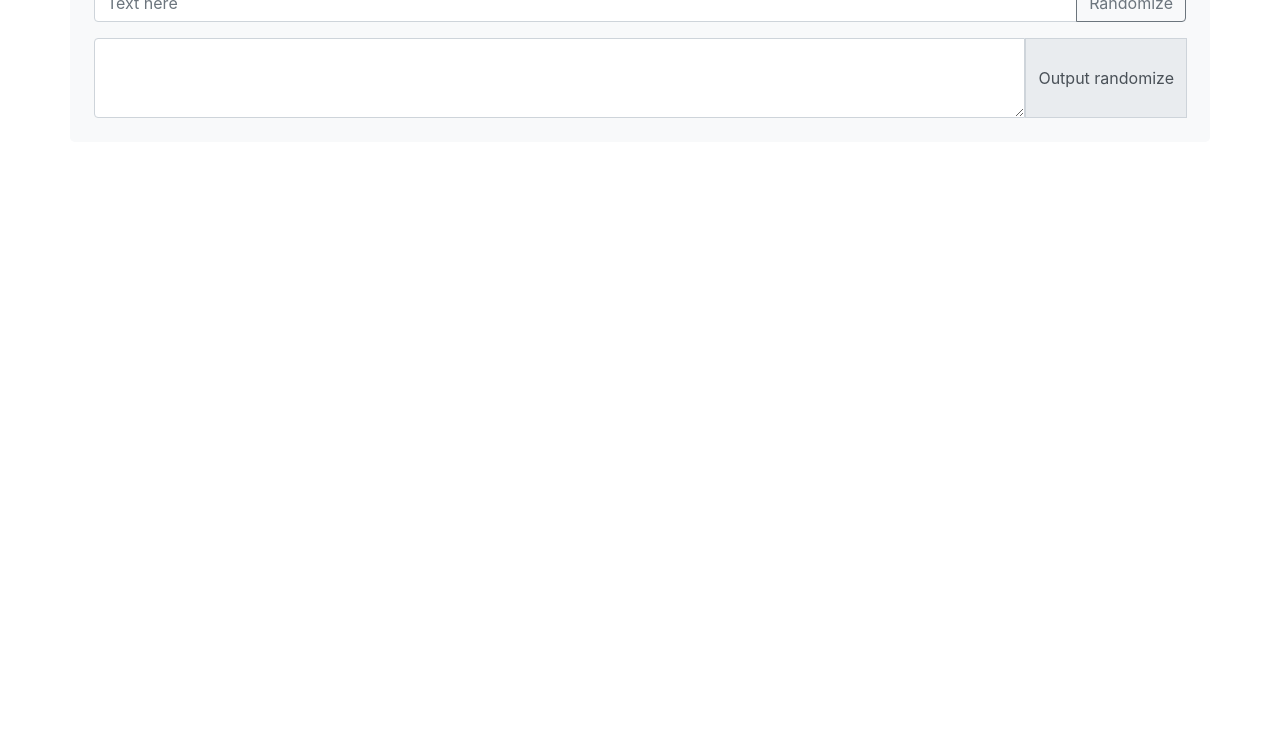
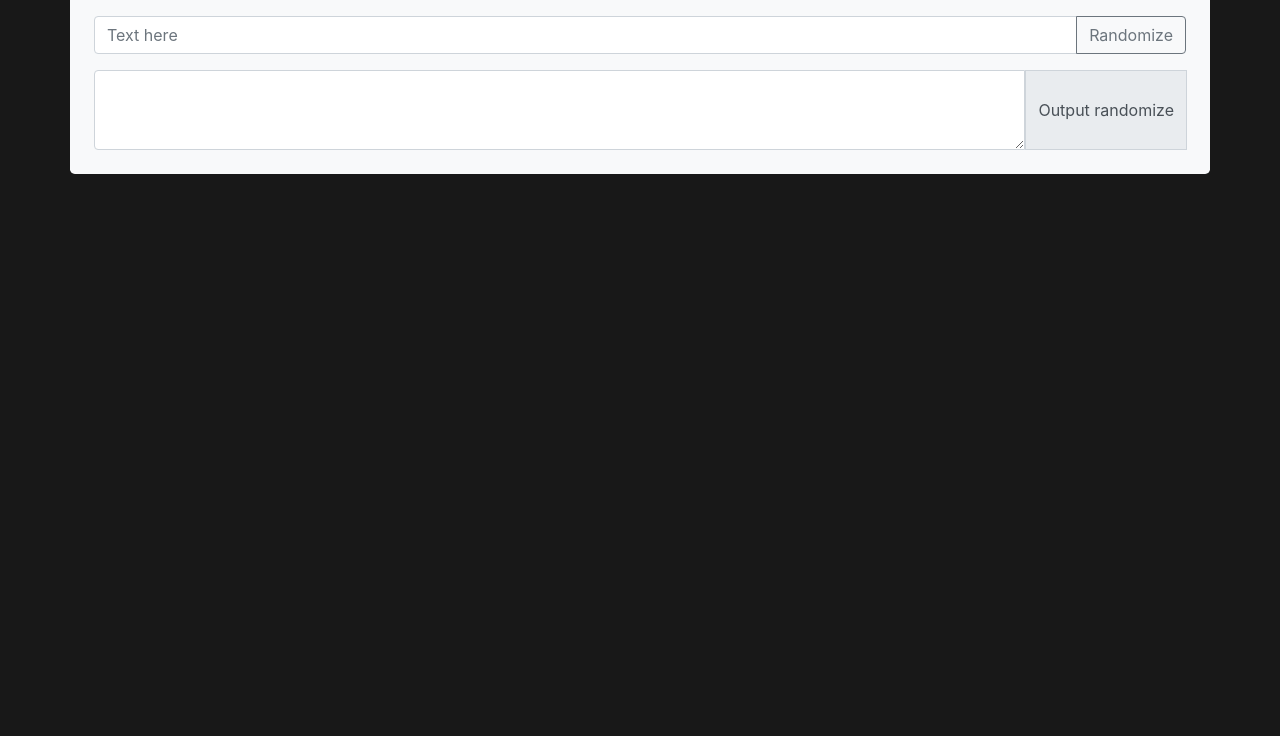
Before and after one commit to GoruAkiba/goruakiba.github.io, a plain HTML site: page random/index.html in a window 1280 px wide. Shown: the part 64-800 px from the top of the page. Drawn offline with nearby package versions, Linux system fonts and the light colour scheme.

Commit message:
Update index.html

```diff
--- a/random/index.html
+++ b/random/index.html
@@ -44,7 +44,7 @@
         <!-- Bootstrap end -->
 
     </head>
-    <body class="text-white" style="background-color:#181818>
+    <body class="text-white" style="background-color:#181818">
 			<h1 class="text-center">Randomize Text Generator</h1>
 			<div class="container bg-light p-4 rounded-lg">
 				<div class="row">
```
